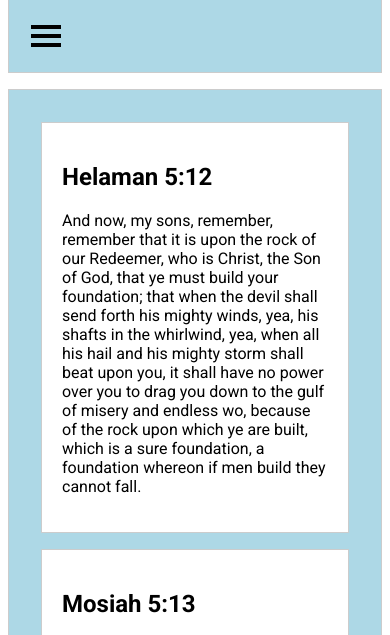
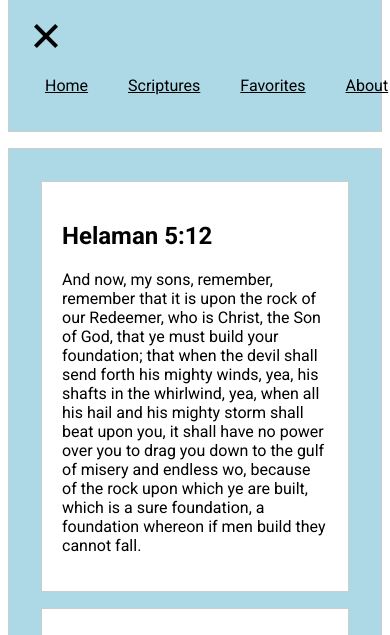
Before and after one commit to AustinA14/wdd131, a plain HTML site: page ponder/responsive.html in a window 390 px wide. Both pictures are taken after a click on the button 46 px from the left and 168 px from the top of the page. Shown: the part 133-768 px from the top of the page. Drawn offline with Linux system fonts and the light colour scheme.

Commit message:
Week 4 Day 1 ponder

```diff
--- a/ponder/responsive.css
+++ b/ponder/responsive.css
@@ -25,6 +25,8 @@ section {
 nav a {
     padding: 20px;
     color: black;
+}
+nav {
     display: none;
 }
 nav a:hover {
@@ -36,6 +38,11 @@ nav a:hover {
     border: none;
     background-color: transparent;
 }
+.menu-btn div {
+    /* this is what does the animation */
+    transition: transform 0.75s ease-in-out,
+                opacity 0.75s ease-in-out;
+}
 .bar1, .bar2, .bar3 {
     width: 30px;
     height: 4px;
@@ -45,6 +52,17 @@ nav a:hover {
 footer {
     text-align: center;
 }
+
+
+.change .bar1 {
+  transform: translate(0, 9px) rotate(-45deg);
+}
+.change .bar2 {opacity: 0;}
+
+.change .bar3 {
+  transform: translate(0, -9px) rotate(45deg);
+}
+
 
 @media (min-width: 600px) {
     main {
--- a/ponder/responsive.html
+++ b/ponder/responsive.html
@@ -6,6 +6,7 @@
     <meta name="author" content="Austin Ashcraft">
     <title>Responsive Ponder</title>
     <link rel="stylesheet" href="responsive.css">
+    <script src="responsive.js" defer></script>
 </head>
 <body>
 
--- /dev/null
+++ b/ponder/responsive.js
@@ -0,0 +1,22 @@
+// 1. Select menu from the DOM
+let menuButton = document.querySelector(".menu-btn");
+// 2. Add an event listener to the menu button
+// unnamed or anonymous function
+menuButton.addEventListener("click", function (event) {
+    // 3. toggle whether the links are displayed or not
+    let nav = document.querySelector("nav");
+
+    // if (nav.style.display === '') {
+    //     nav.style.display = "flex";
+    // } else {
+    //     nav.style.display = '';
+    // }
+
+    // ternary operator: Question -> if yes, do "" : if no, do "";
+    nav.style.display = nav.style.display === '' ? "flex" : '';
+
+    // 4. Toggle X animation for the menu button
+    menuButton.classList.toggle('change');
+});
+menuButton.classList
+// function toggleMenuLinks(event) {}
```
